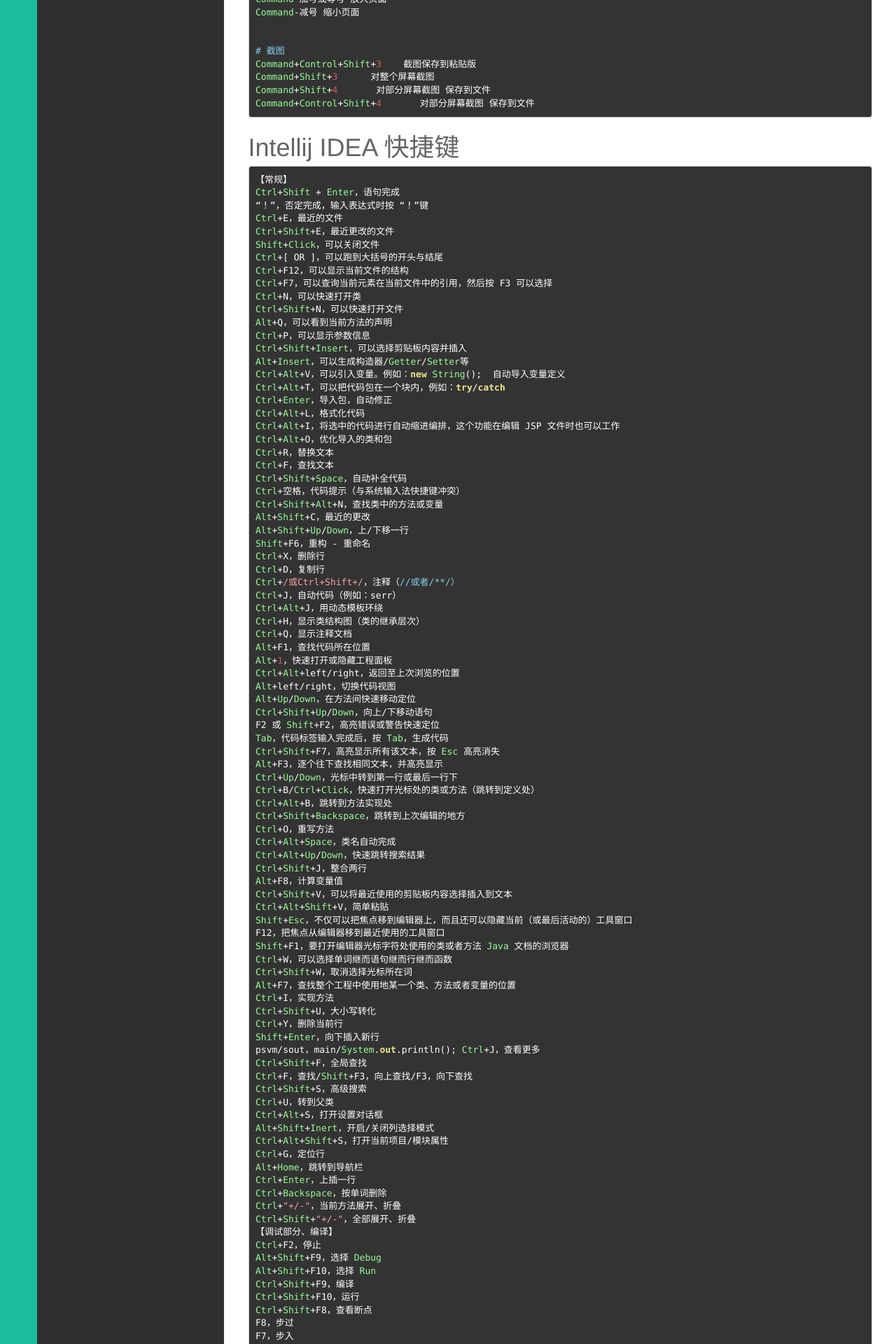
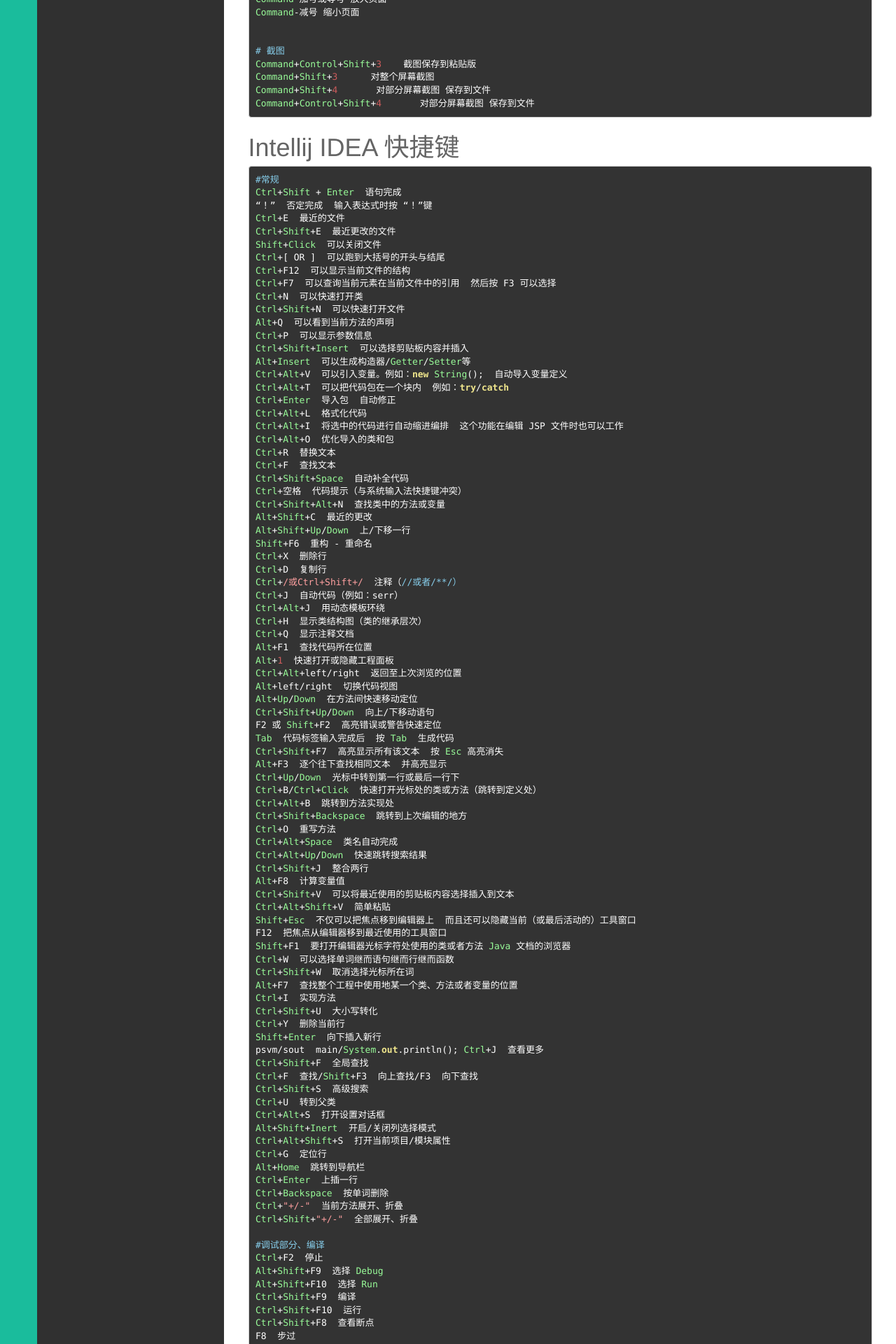
Before and after one commit to kyoyo/kyoyo.github.io, a Jekyll site: the page built from _posts/技術/2017-10-04-common-hotkey.md, in a window 1280 px wide. Shown: the part 512-2432 px from the top of the page at 70% size. Built offline with Jekyll 4.4.1, drawn with Linux system fonts in a browser that asks for light colours; Markdown is read by kramdown in place of the engine named in the settings; some of the changed text lies outside the part shown.

Commit message:
Update 2017-10-04-common-hotkey.md

````diff
--- a/_posts/技術/2017-10-04-common-hotkey.md
+++ b/_posts/技術/2017-10-04-common-hotkey.md
@@ -39,143 +39,147 @@ Command+Control+Shift+4       对部分屏幕截图 保存到文件
 
 # Intellij IDEA 快捷键
 ```
-【常规】
-Ctrl+Shift + Enter，语句完成
-“！”，否定完成，输入表达式时按 “！”键
-Ctrl+E，最近的文件
-Ctrl+Shift+E，最近更改的文件
-Shift+Click，可以关闭文件
-Ctrl+[ OR ]，可以跑到大括号的开头与结尾
-Ctrl+F12，可以显示当前文件的结构
-Ctrl+F7，可以查询当前元素在当前文件中的引用，然后按 F3 可以选择
-Ctrl+N，可以快速打开类
-Ctrl+Shift+N，可以快速打开文件
-Alt+Q，可以看到当前方法的声明
-Ctrl+P，可以显示参数信息
-Ctrl+Shift+Insert，可以选择剪贴板内容并插入
-Alt+Insert，可以生成构造器/Getter/Setter等
-Ctrl+Alt+V，可以引入变量。例如：new String();  自动导入变量定义
-Ctrl+Alt+T，可以把代码包在一个块内，例如：try/catch
-Ctrl+Enter，导入包，自动修正
-Ctrl+Alt+L，格式化代码
-Ctrl+Alt+I，将选中的代码进行自动缩进编排，这个功能在编辑 JSP 文件时也可以工作
-Ctrl+Alt+O，优化导入的类和包
-Ctrl+R，替换文本
-Ctrl+F，查找文本
-Ctrl+Shift+Space，自动补全代码
-Ctrl+空格，代码提示（与系统输入法快捷键冲突）
-Ctrl+Shift+Alt+N，查找类中的方法或变量
-Alt+Shift+C，最近的更改
-Alt+Shift+Up/Down，上/下移一行
-Shift+F6，重构 - 重命名
-Ctrl+X，删除行
-Ctrl+D，复制行
-Ctrl+/或Ctrl+Shift+/，注释（//或者/**/）
-Ctrl+J，自动代码（例如：serr）
-Ctrl+Alt+J，用动态模板环绕
-Ctrl+H，显示类结构图（类的继承层次）
-Ctrl+Q，显示注释文档
-Alt+F1，查找代码所在位置
-Alt+1，快速打开或隐藏工程面板
-Ctrl+Alt+left/right，返回至上次浏览的位置
-Alt+left/right，切换代码视图
-Alt+Up/Down，在方法间快速移动定位
-Ctrl+Shift+Up/Down，向上/下移动语句
-F2 或 Shift+F2，高亮错误或警告快速定位
-Tab，代码标签输入完成后，按 Tab，生成代码
-Ctrl+Shift+F7，高亮显示所有该文本，按 Esc 高亮消失
-Alt+F3，逐个往下查找相同文本，并高亮显示
-Ctrl+Up/Down，光标中转到第一行或最后一行下
-Ctrl+B/Ctrl+Click，快速打开光标处的类或方法（跳转到定义处）
-Ctrl+Alt+B，跳转到方法实现处
-Ctrl+Shift+Backspace，跳转到上次编辑的地方
-Ctrl+O，重写方法
-Ctrl+Alt+Space，类名自动完成
-Ctrl+Alt+Up/Down，快速跳转搜索结果
-Ctrl+Shift+J，整合两行
-Alt+F8，计算变量值
-Ctrl+Shift+V，可以将最近使用的剪贴板内容选择插入到文本
-Ctrl+Alt+Shift+V，简单粘贴
-Shift+Esc，不仅可以把焦点移到编辑器上，而且还可以隐藏当前（或最后活动的）工具窗口
-F12，把焦点从编辑器移到最近使用的工具窗口
-Shift+F1，要打开编辑器光标字符处使用的类或者方法 Java 文档的浏览器
-Ctrl+W，可以选择单词继而语句继而行继而函数
-Ctrl+Shift+W，取消选择光标所在词
-Alt+F7，查找整个工程中使用地某一个类、方法或者变量的位置
-Ctrl+I，实现方法
-Ctrl+Shift+U，大小写转化
-Ctrl+Y，删除当前行
-Shift+Enter，向下插入新行
-psvm/sout，main/System.out.println(); Ctrl+J，查看更多
-Ctrl+Shift+F，全局查找
-Ctrl+F，查找/Shift+F3，向上查找/F3，向下查找
-Ctrl+Shift+S，高级搜索
-Ctrl+U，转到父类
-Ctrl+Alt+S，打开设置对话框
-Alt+Shift+Inert，开启/关闭列选择模式
-Ctrl+Alt+Shift+S，打开当前项目/模块属性
-Ctrl+G，定位行
-Alt+Home，跳转到导航栏
-Ctrl+Enter，上插一行
-Ctrl+Backspace，按单词删除
-Ctrl+"+/-"，当前方法展开、折叠
-Ctrl+Shift+"+/-"，全部展开、折叠
-【调试部分、编译】
-Ctrl+F2，停止
-Alt+Shift+F9，选择 Debug
-Alt+Shift+F10，选择 Run
-Ctrl+Shift+F9，编译
-Ctrl+Shift+F10，运行
-Ctrl+Shift+F8，查看断点
-F8，步过
-F7，步入
-Shift+F7，智能步入
-Shift+F8，步出
-Alt+Shift+F8，强制步过
-Alt+Shift+F7，强制步入
-Alt+F9，运行至光标处
-Ctrl+Alt+F9，强制运行至光标处
-F9，恢复程序
-Alt+F10，定位到断点
-Ctrl+F8，切换行断点
-Ctrl+F9，生成项目
-Alt+1，项目
-Alt+2，收藏
-Alt+6，TODO
-Alt+7，结构
-Ctrl+Shift+C，复制路径
-Ctrl+Alt+Shift+C，复制引用，必须选择类名
-Ctrl+Alt+Y，同步
-Ctrl+~，快速切换方案（界面外观、代码风格、快捷键映射等菜单）
-Shift+F12，还原默认布局
-Ctrl+Shift+F12，隐藏/恢复所有窗口
-Ctrl+F4，关闭
-Ctrl+Shift+F4，关闭活动选项卡
-Ctrl+Tab，转到下一个拆分器
-Ctrl+Shift+Tab，转到上一个拆分器
-【重构】
-Ctrl+Alt+Shift+T，弹出重构菜单
-Shift+F6，重命名
-F6，移动
-F5，复制
-Alt+Delete，安全删除
-Ctrl+Alt+N，内联
-【查找】
-Ctrl+F，查找
-Ctrl+R，替换
-F3，查找下一个
-Shift+F3，查找上一个
-Ctrl+Shift+F，在路径中查找
-Ctrl+Shift+R，在路径中替换
-Ctrl+Shift+S，搜索结构
-Ctrl+Shift+M，替换结构
-Alt+F7，查找用法
-Ctrl+Alt+F7，显示用法
-Ctrl+F7，在文件中查找用法
-Ctrl+Shift+F7，在文件中高亮显示用法
-【VCS】
-Alt+~，VCS 操作菜单
-Ctrl+K，提交更改
-Ctrl+T，更新项目
-Ctrl+Alt+Shift+D，显示变化
+#常规
+Ctrl+Shift + Enter  语句完成
+“！”  否定完成  输入表达式时按 “！”键
+Ctrl+E  最近的文件
+Ctrl+Shift+E  最近更改的文件
+Shift+Click  可以关闭文件
+Ctrl+[ OR ]  可以跑到大括号的开头与结尾
+Ctrl+F12  可以显示当前文件的结构
+Ctrl+F7  可以查询当前元素在当前文件中的引用  然后按 F3 可以选择
+Ctrl+N  可以快速打开类
+Ctrl+Shift+N  可以快速打开文件
+Alt+Q  可以看到当前方法的声明
+Ctrl+P  可以显示参数信息
+Ctrl+Shift+Insert  可以选择剪贴板内容并插入
+Alt+Insert  可以生成构造器/Getter/Setter等
+Ctrl+Alt+V  可以引入变量。例如：new String();  自动导入变量定义
+Ctrl+Alt+T  可以把代码包在一个块内  例如：try/catch
+Ctrl+Enter  导入包  自动修正
+Ctrl+Alt+L  格式化代码
+Ctrl+Alt+I  将选中的代码进行自动缩进编排  这个功能在编辑 JSP 文件时也可以工作
+Ctrl+Alt+O  优化导入的类和包
+Ctrl+R  替换文本
+Ctrl+F  查找文本
+Ctrl+Shift+Space  自动补全代码
+Ctrl+空格  代码提示（与系统输入法快捷键冲突）
+Ctrl+Shift+Alt+N  查找类中的方法或变量
+Alt+Shift+C  最近的更改
+Alt+Shift+Up/Down  上/下移一行
+Shift+F6  重构 - 重命名
+Ctrl+X  删除行
+Ctrl+D  复制行
+Ctrl+/或Ctrl+Shift+/  注释（//或者/**/）
+Ctrl+J  自动代码（例如：serr）
+Ctrl+Alt+J  用动态模板环绕
+Ctrl+H  显示类结构图（类的继承层次）
+Ctrl+Q  显示注释文档
+Alt+F1  查找代码所在位置
+Alt+1  快速打开或隐藏工程面板
+Ctrl+Alt+left/right  返回至上次浏览的位置
+Alt+left/right  切换代码视图
+Alt+Up/Down  在方法间快速移动定位
+Ctrl+Shift+Up/Down  向上/下移动语句
+F2 或 Shift+F2  高亮错误或警告快速定位
+Tab  代码标签输入完成后  按 Tab  生成代码
+Ctrl+Shift+F7  高亮显示所有该文本  按 Esc 高亮消失
+Alt+F3  逐个往下查找相同文本  并高亮显示
+Ctrl+Up/Down  光标中转到第一行或最后一行下
+Ctrl+B/Ctrl+Click  快速打开光标处的类或方法（跳转到定义处）
+Ctrl+Alt+B  跳转到方法实现处
+Ctrl+Shift+Backspace  跳转到上次编辑的地方
+Ctrl+O  重写方法
+Ctrl+Alt+Space  类名自动完成
+Ctrl+Alt+Up/Down  快速跳转搜索结果
+Ctrl+Shift+J  整合两行
+Alt+F8  计算变量值
+Ctrl+Shift+V  可以将最近使用的剪贴板内容选择插入到文本
+Ctrl+Alt+Shift+V  简单粘贴
+Shift+Esc  不仅可以把焦点移到编辑器上  而且还可以隐藏当前（或最后活动的）工具窗口
+F12  把焦点从编辑器移到最近使用的工具窗口
+Shift+F1  要打开编辑器光标字符处使用的类或者方法 Java 文档的浏览器
+Ctrl+W  可以选择单词继而语句继而行继而函数
+Ctrl+Shift+W  取消选择光标所在词
+Alt+F7  查找整个工程中使用地某一个类、方法或者变量的位置
+Ctrl+I  实现方法
+Ctrl+Shift+U  大小写转化
+Ctrl+Y  删除当前行
+Shift+Enter  向下插入新行
+psvm/sout  main/System.out.println(); Ctrl+J  查看更多
+Ctrl+Shift+F  全局查找
+Ctrl+F  查找/Shift+F3  向上查找/F3  向下查找
+Ctrl+Shift+S  高级搜索
+Ctrl+U  转到父类
+Ctrl+Alt+S  打开设置对话框
+Alt+Shift+Inert  开启/关闭列选择模式
+Ctrl+Alt+Shift+S  打开当前项目/模块属性
+Ctrl+G  定位行
+Alt+Home  跳转到导航栏
+Ctrl+Enter  上插一行
+Ctrl+Backspace  按单词删除
+Ctrl+"+/-"  当前方法展开、折叠
+Ctrl+Shift+"+/-"  全部展开、折叠
+
+#调试部分、编译
+Ctrl+F2  停止
+Alt+Shift+F9  选择 Debug
+Alt+Shift+F10  选择 Run
+Ctrl+Shift+F9  编译
+Ctrl+Shift+F10  运行
+Ctrl+Shift+F8  查看断点
+F8  步过
+F7  步入
+Shift+F7  智能步入
+Shift+F8  步出
+Alt+Shift+F8  强制步过
+Alt+Shift+F7  强制步入
+Alt+F9  运行至光标处
+Ctrl+Alt+F9  强制运行至光标处
+F9  恢复程序
+Alt+F10  定位到断点
+Ctrl+F8  切换行断点
+Ctrl+F9  生成项目
+Alt+1  项目
+Alt+2  收藏
+Alt+6  TODO
+Alt+7  结构
+Ctrl+Shift+C  复制路径
+Ctrl+Alt+Shift+C  复制引用  必须选择类名
+Ctrl+Alt+Y  同步
+Ctrl+~  快速切换方案（界面外观、代码风格、快捷键映射等菜单）
+Shift+F12  还原默认布局
+Ctrl+Shift+F12  隐藏/恢复所有窗口
+Ctrl+F4  关闭
+Ctrl+Shift+F4  关闭活动选项卡
+Ctrl+Tab  转到下一个拆分器
+Ctrl+Shift+Tab  转到上一个拆分器
+
+#重构
+Ctrl+Alt+Shift+T  弹出重构菜单
+Shift+F6  重命名
+F6  移动
+F5  复制
+Alt+Delete  安全删除
+Ctrl+Alt+N  内联
+
+#查找
+Ctrl+F  查找
+Ctrl+R  替换
+F3  查找下一个
+Shift+F3  查找上一个
+Ctrl+Shift+F  在路径中查找
+Ctrl+Shift+R  在路径中替换
+Ctrl+Shift+S  搜索结构
+Ctrl+Shift+M  替换结构
+Alt+F7  查找用法
+Ctrl+Alt+F7  显示用法
+Ctrl+F7  在文件中查找用法
+Ctrl+Shift+F7  在文件中高亮显示用法
+
+#VCS
+Alt+~  VCS 操作菜单
+Ctrl+K  提交更改
+Ctrl+T  更新项目
+Ctrl+Alt+Shift+D  显示变化
 ```
````
